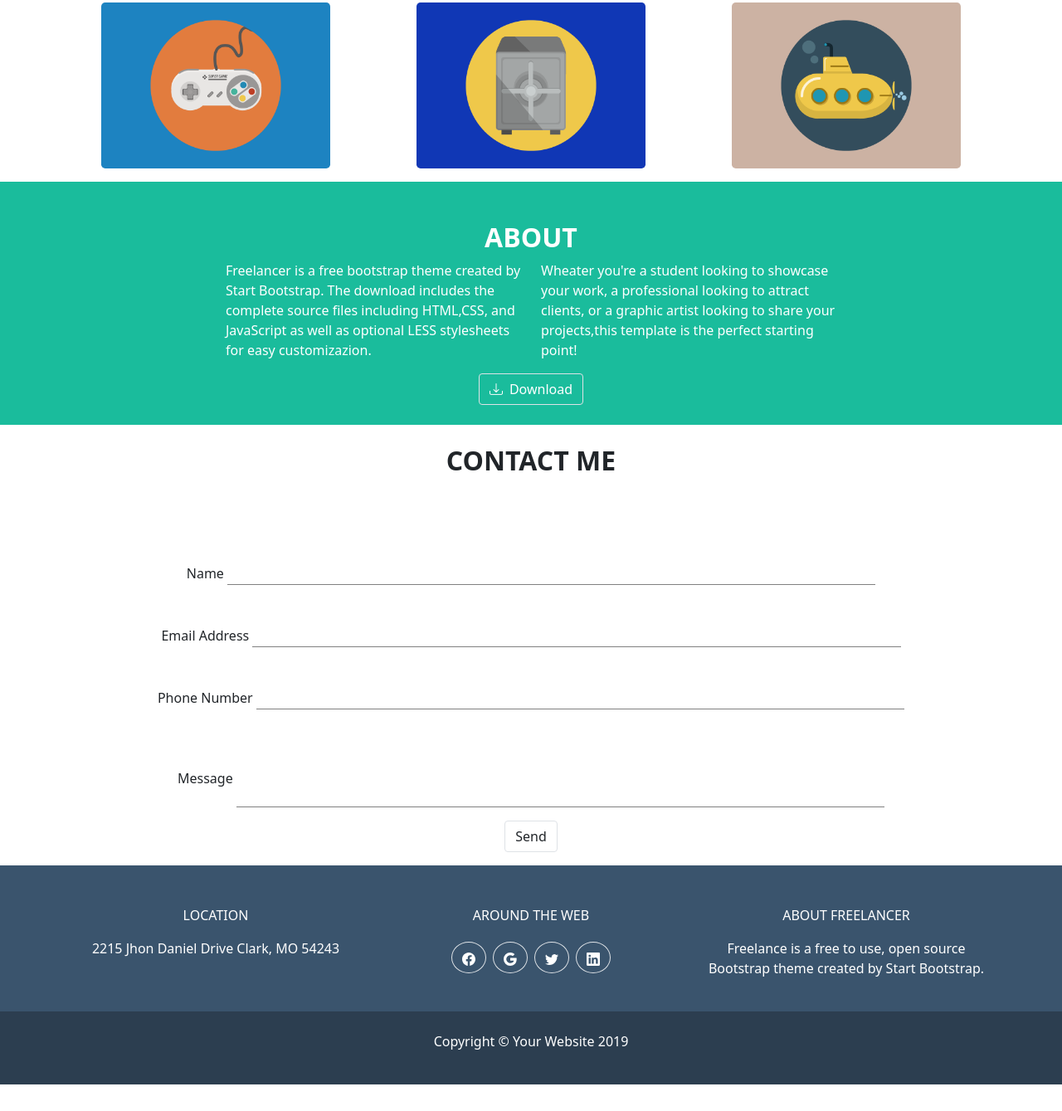
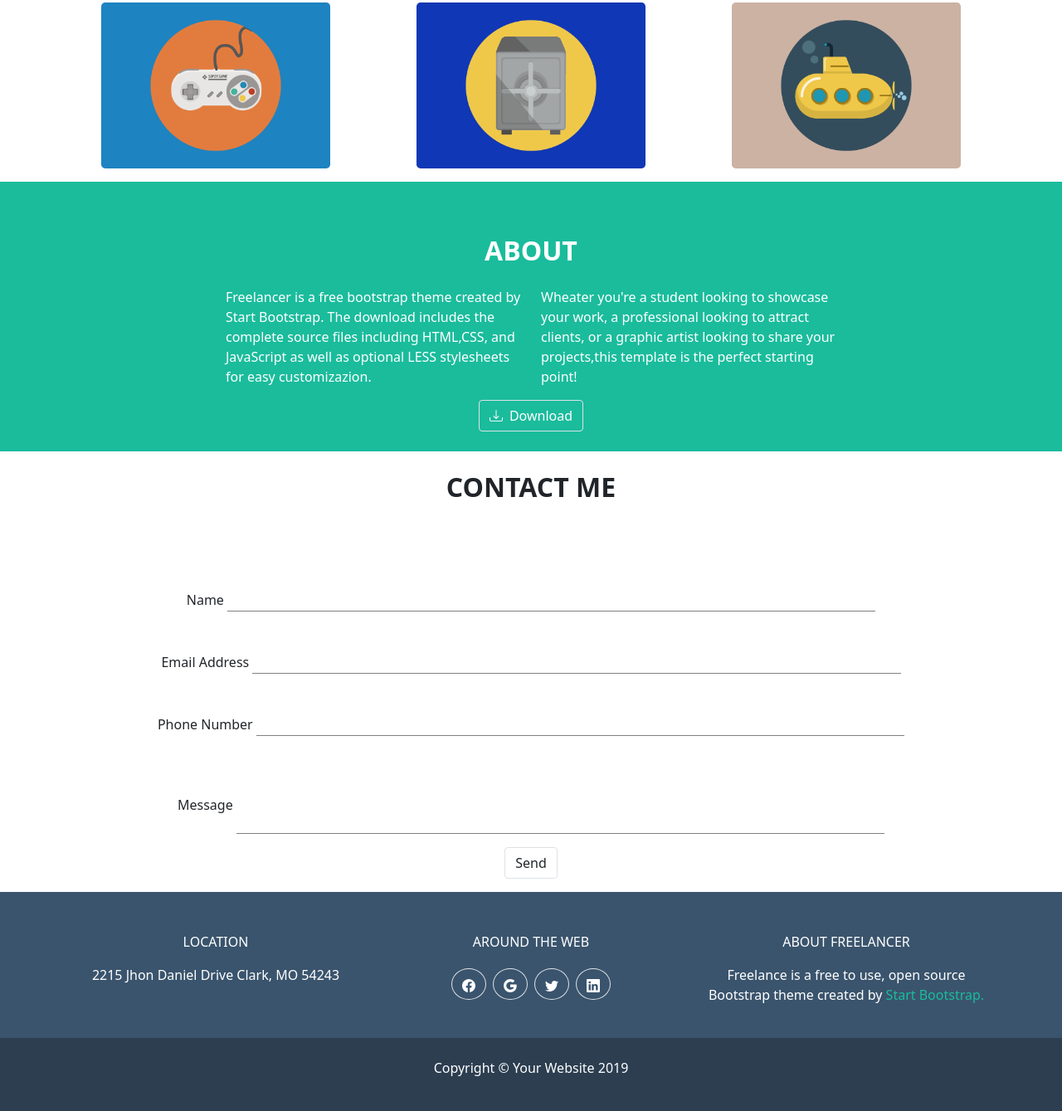
Before and after one commit to DanieleFic/html-css-bootstrap-freelancer, a plain HTML site: page index.html in a window 1280 px wide. Shown: the part 787-2126 px from the top of the page at 83% size. Before the commit the page ends 2094 px from the top, so only its background shows below. Drawn offline with nearby package versions, Linux system fonts and the light colour scheme.

Commit message:
da aggiustare 2

```diff
--- a/css/style.css
+++ b/css/style.css
@@ -48,3 +48,7 @@ input[type=text] {
 .footer{
     background-color: #2C3E50;
 }
+
+#evidenzia{
+    color: rgb(26, 188, 156);
+}
--- a/index.html
+++ b/index.html
@@ -65,7 +65,7 @@
 
     <section class="about pb-4 mt-3">
         <div class="container d-flex flex-column justify-content-center align-items-center pt-5">
-            <h2 class="text-white fw-bolder">ABOUT</h2>
+            <h2 class="text-white fw-bolder p-3">ABOUT</h2>
             <div class="row">
                 <div class="col-10 offset-1 col-sm-4 col-lg-4 offset-md-2 offset-lg-2">
                     <p class="text-white">
@@ -152,11 +152,13 @@
                     </div>
                     </div>
                 <div class="col-12  col-sm-4 col-lg-4">
-                    <p class="text-white text-center">ABOUT FREELANCER</p>
+                    <p class="text-white text-center">
+                        ABOUT FREELANCER
+                    </p>
                     <p class="text-white text-center">
                         Freelance is a free to use, open source
-                        Bootstrap theme created by Start
-                        Bootstrap.
+                        Bootstrap theme created by <span id="evidenzia"> Start
+                        Bootstrap.</span>
                     </p>
                 </div>
             </div>
```
